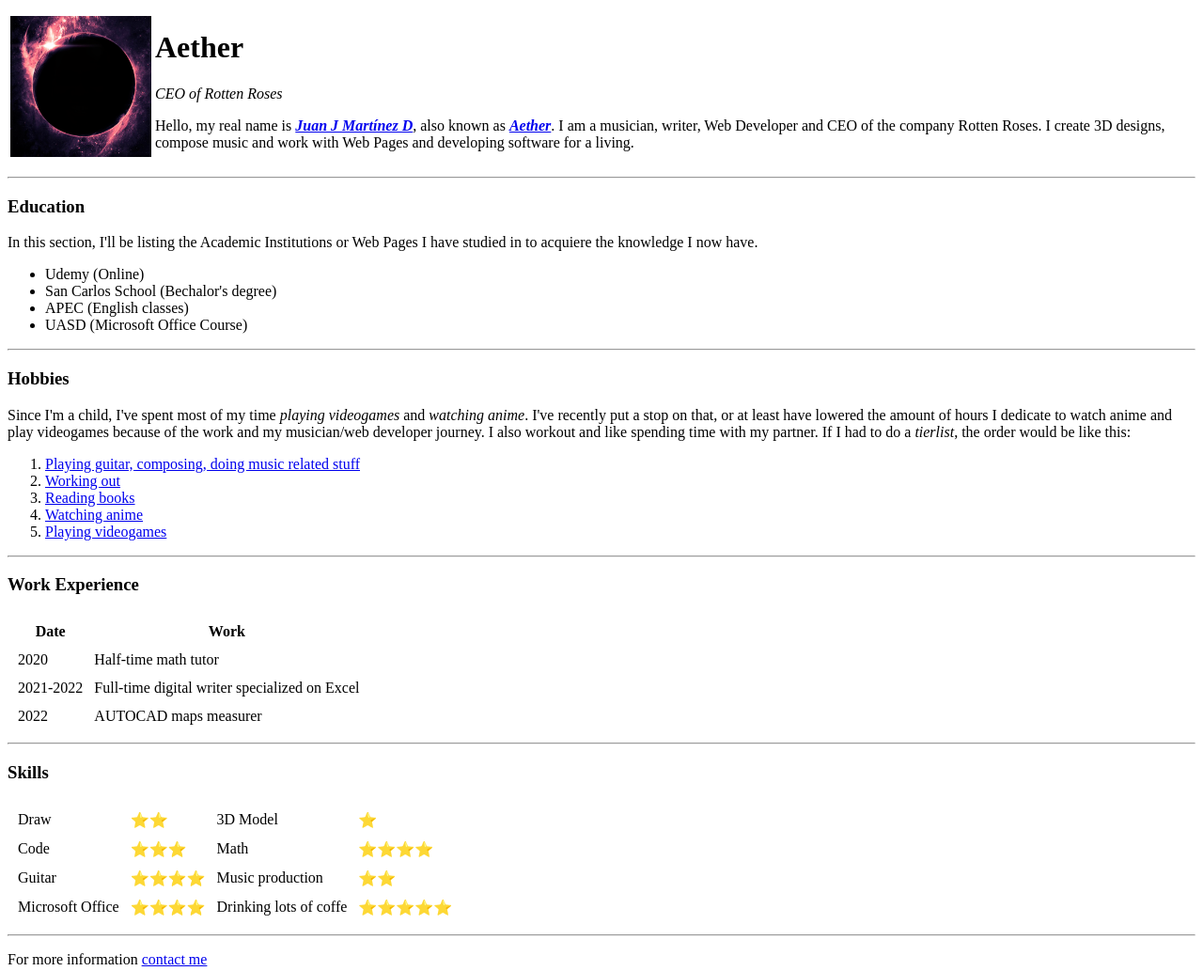
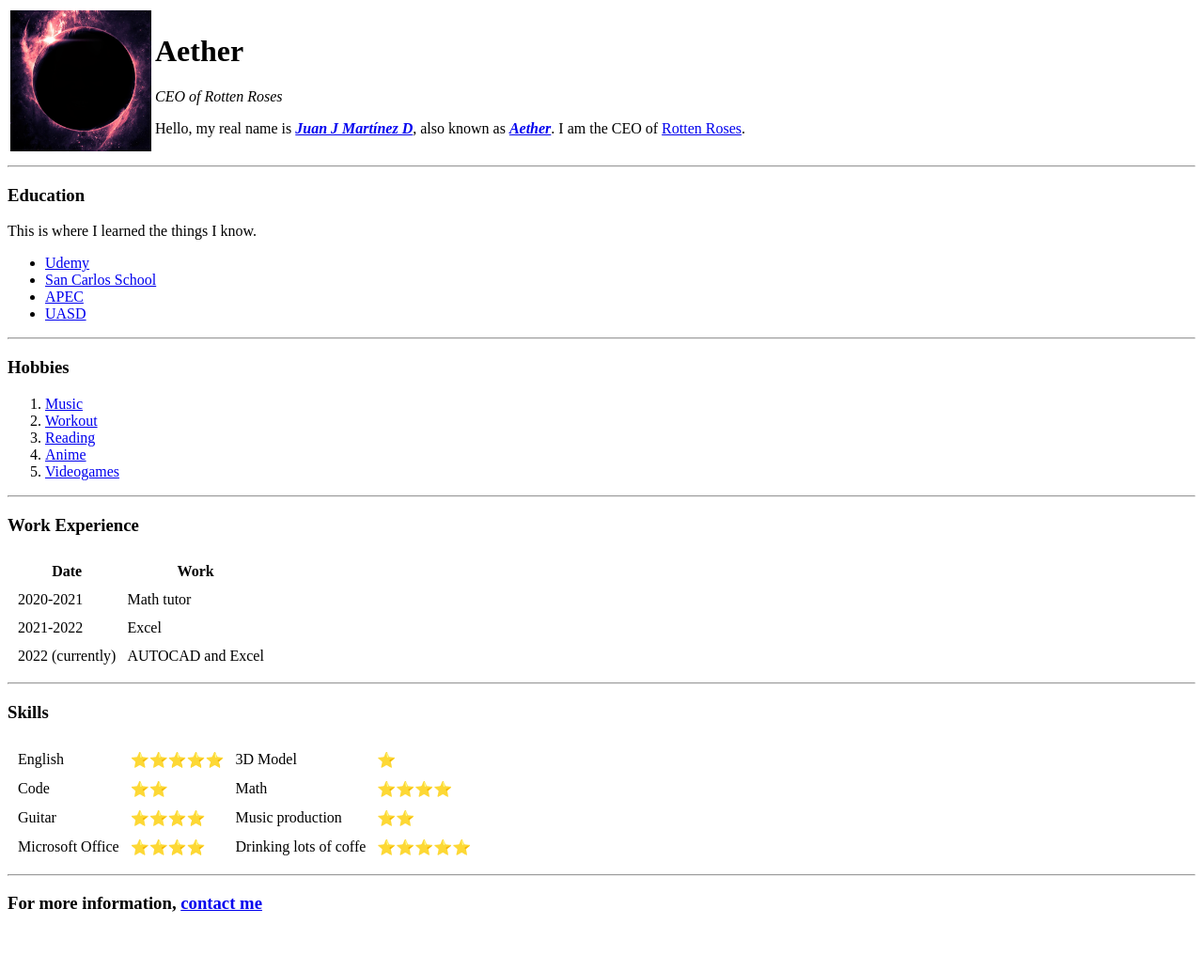
Before and after one commit to juandma0/cv, a plain HTML site: page index.html in a window 1280 px wide. Shown: the whole page at 94% size. After the commit the page ends 991 px from the top, so only its background shows below. Drawn offline with Linux system fonts and the light colour scheme.

Commit message:
Update v0.1 on CV
Changes on the descriptions and the forms.
Fix on the pic.
Reduced descriptions on lists.
Better "contact me".

```diff
--- a/index.html
+++ b/index.html
@@ -15,12 +15,11 @@
 			<h1>Aether</h1>
 			<p><em>CEO of Rotten Roses</em></p>
 			<p>
-				Hello, my real name is <strong><em><a href="https://instagram.com/juandma0" target="_blank">Juan J Martínez
-							D</a></em></strong>, also known as <strong><em><a href="https://instagram.com/aether.404"
-							target="_blank">Aether</a></em></strong>. I am a musician, writer, Web Developer and CEO of the
-				company Rotten
-				Roses. I create 3D designs, compose music and work with Web Pages and
-				developing software for a living.
+				Hello, my real name is <strong><em><a href="https://instagram.com/juandma0" target="_blank">Juan J
+							Martínez D</a></em></strong>, also known as <strong><em><a
+							href="https://instagram.com/aether.404" target="_blank">Aether</a></em></strong>. I am the
+				CEO of
+				<a href="yet_to_work.html">Rotten Roses</a>.
 			</p>
 		</td>
 	</table>
@@ -28,33 +27,23 @@
 	<hr size="2" />
 	<h3>Education</h3>
 	<p>
-		In this section, I'll be listing the Academic Institutions or Web Pages I
-		have studied in to acquiere the knowledge I now have.
+		This is where I learned the things I know.
 	</p>
 	<ul>
-		<li>Udemy (Online)</li>
-		<li>San Carlos School (Bechalor's degree)</li>
-		<li>APEC (English classes)</li>
-		<li>UASD (Microsoft Office Course)</li>
+		<li><a href="https://udemy.com" target="_blank">Udemy</a></li>
+		<li> <a href="https://colegiosancarlosrd.com/page/portada.php" target="_blank">San Carlos School</a></li>
+		<li><a href="https://unapec.edu.do" target="_blank">APEC</a></li>
+		<li><a href="https://uasd.edu.do" target="_blank">UASD</a></li>
 	</ul>
 	<hr>
 	<h3>Hobbies</h3>
-	<p>
-		Since I'm a child, I've spent most of my time
-		<em>playing videogames</em> and <em>watching anime</em>. I've recently put
-		a stop on that, or at least have lowered the amount of hours I dedicate to
-		watch anime and play videogames because of the work and my musician/web
-		developer journey. I also workout and like spending time with my partner. If I had to do a <em>tierlist</em>,
-		the order would be like this:
 	<ol>
-		<li><a href="https://www.youtube.com/watch?v=Z5NoQg8LdDk" target="_blank">Playing guitar, composing, doing music
-				related stuff</a></li>
-		<li><a href="https://www.youtube.com/watch?v=8-49TscRd0M&t=10s" target="_blank">Working out</a></li>
-		<li><a href="https://www.amazon.com/Brandon-Sanderson/e/B001IGFHW6" target="_blank">Reading books</a></li>
-		<li><a href="https://jkanime.net" target="_blank">Watching anime</a></li>
-		<li><a href="https://www.gamestorrents.fm/" target="_blank">Playing videogames</a></li>
+		<li><a href="https://www.youtube.com/watch?v=Z5NoQg8LdDk" target="_blank">Music</a></li>
+		<li><a href="https://www.youtube.com/watch?v=8-49TscRd0M&t=10s" target="_blank">Workout</a></li>
+		<li><a href="https://www.amazon.com/Brandon-Sanderson/e/B001IGFHW6" target="_blank">Reading</a></li>
+		<li><a href="https://jkanime.net" target="_blank">Anime</a></li>
+		<li><a href="https://www.gamestorrents.fm/" target="_blank">Videogames</a></li>
 	</ol>
-	</p>
 	<hr>
 	<h3>Work Experience</h3>
 	<table cellspacing="10">
@@ -66,16 +55,16 @@
 		</thead>
 		<tbody>
 			<tr>
-				<td>2020</td>
-				<td>Half-time math tutor</td>
+				<td>2020-2021</td>
+				<td>Math tutor</td>
 			</tr>
 			<tr>
 				<td>2021-2022</td>
-				<td>Full-time digital writer specialized on Excel</td>
+				<td>Excel</td>
 			</tr>
 			<tr>
-				<td>2022</td>
-				<td>AUTOCAD maps measurer</td>
+				<td>2022 (currently)</td>
+				<td>AUTOCAD and Excel</td>
 			</tr>
 		</tbody>
 	</table>
@@ -83,14 +72,14 @@
 	<h3>Skills</h3>
 	<table cellspacing="10">
 		<tr>
-			<td>Draw</td>
-			<td>⭐⭐</td>
+			<td>English</td>
+			<td>⭐⭐⭐⭐⭐</td>
 			<td>3D Model</td>
 			<td>⭐</td>
 		</tr>
 		<tr>
 			<td>Code</td>
-			<td>⭐⭐⭐</td>
+			<td>⭐⭐</td>
 			<td>Math</td>
 			<td>⭐⭐⭐⭐</td>
 		</tr>
@@ -108,7 +97,7 @@
 		</tr>
 	</table>
 	<hr>
-	<p>For more information <a href="contact.html">contact me</a></p>
+	<h3>For more information, <a href="contact.html">contact me</a></h3>
 </body>
 
 </html>
```
Also changed, not shown: contact.html (+7 -24 lines), yet_to_work.html (added, +19 -0 lines).
